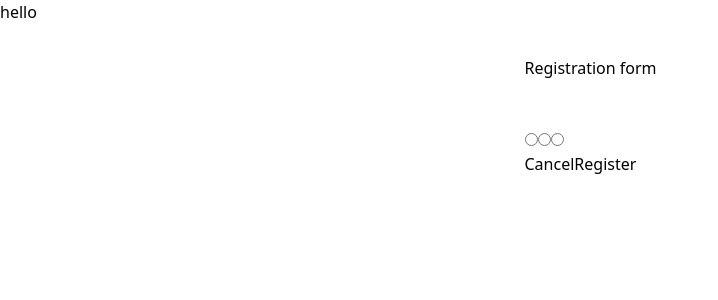
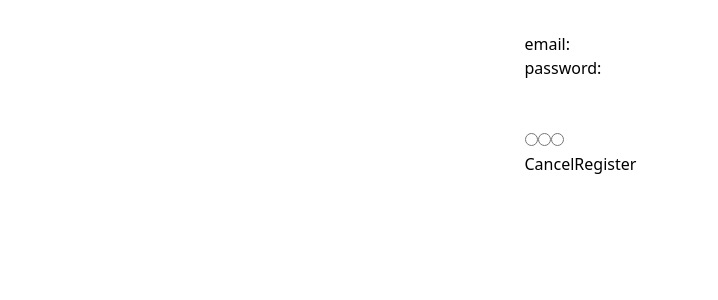
Before and after one commit to bournejj/registration-form, a React (Create React App) app: page / in a window 1280 px wide. Shown: the top 300 px of the page, without its empty margins (0-718 px from the left). Built offline with nearby package versions, Linux system fonts and the light colour scheme.

Commit message:
added the handle functions for updating the email and password data

```diff
--- a/src/Components/Containers/Registration-form-container.tsx
+++ b/src/Components/Containers/Registration-form-container.tsx
@@ -2,22 +2,36 @@ import React, {useState} from 'react';
 import RegistrationForm from '../Molecules/Registration-form';
 
 interface registrationFormData {
-    email: String,
-    password: String,
-    plan: String
+    email: string,
+    password: string,
+    plan: string
 }
 
 const RegistrationFormContainer: React.FC = () => {
     const [registrationFormData, setRegistrationFormData] = useState<registrationFormData>({
-        email: 'hello',
-        password: 'hello',
+        email: '',
+        password: '',
         plan: ''
     })
+
+    const handleFormSubmit = () => {
+      console.log('submitted')
+    }
+
+    const handleFormChange = (e: React.ChangeEvent<HTMLInputElement>) => {
+      const {name, value} = e.target;
+
+      setRegistrationFormData((prev) => ({
+        ...prev,
+        [name]: value
+      }));
+    };
     return (
         <div>
-            <h1>{registrationFormData.email}</h1>
             <RegistrationForm
             registrationFormData={registrationFormData}
+            handleFormChange={handleFormChange}
+            handleFormSubmit={handleFormSubmit}
             />
         </div>
     )
--- a/src/Components/Molecules/Registration-form.tsx
+++ b/src/Components/Molecules/Registration-form.tsx
@@ -1,26 +1,39 @@
 import React from 'react';
 
 interface registrationFormData {
-  email: String,
-  password: String,
-  plan: String
+  email: string,
+  password: string,
+  plan: string
 }
 
 interface registrationFormProps {
   registrationFormData: registrationFormData,
+  handleFormChange: (e: React.ChangeEvent<HTMLInputElement>) => void;
+  handleFormSubmit: (e: React.ChangeEvent<HTMLInputElement>) => void;
 }
 
-const RegistrationForm: React.FC<registrationFormProps> = ({registrationFormData}) => {
+const RegistrationForm: React.FC<registrationFormProps> = ({registrationFormData, handleFormChange, handleFormSubmit}: registrationFormProps) => {
     return (
         <div className="flex items-center justify-center p-8">
             <div className="">
-              <h1> Registration form </h1>
+              <h1> email: {registrationFormData.email} </h1>
+              <h1> password: {registrationFormData.password} </h1>
               <form action="">
                 <div>
-                  <input type="text" />
+                  <input
+                  type="email"
+                  name="email"
+                  value={registrationFormData.email}
+                  onChange={handleFormChange}
+                  />
                 </div>
                 <div>
-                  <input type="text" />
+                  <input
+                  type="password"
+                  name="password"
+                  value={registrationFormData.password}
+                  onChange={handleFormChange}
+                  />
                 </div>
                 <div>
                     <input type="radio" name="" id="" />
```
